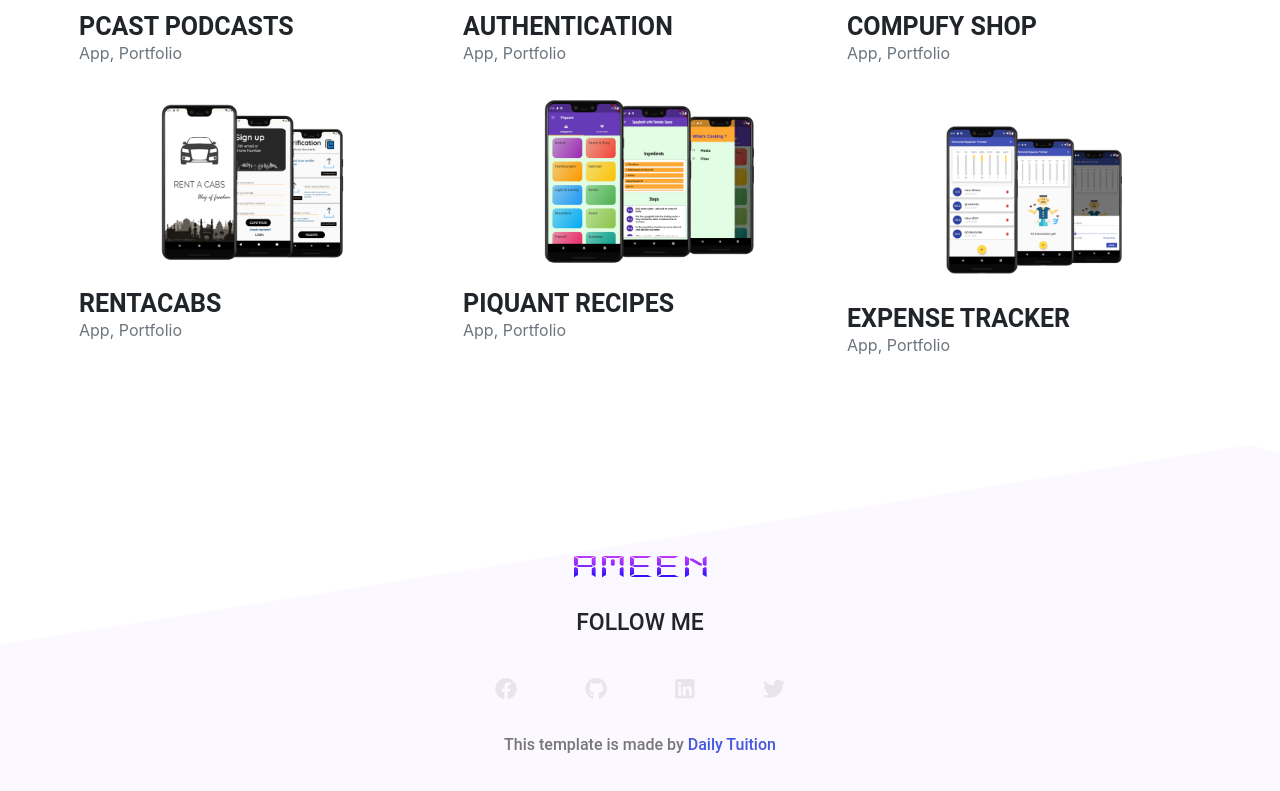
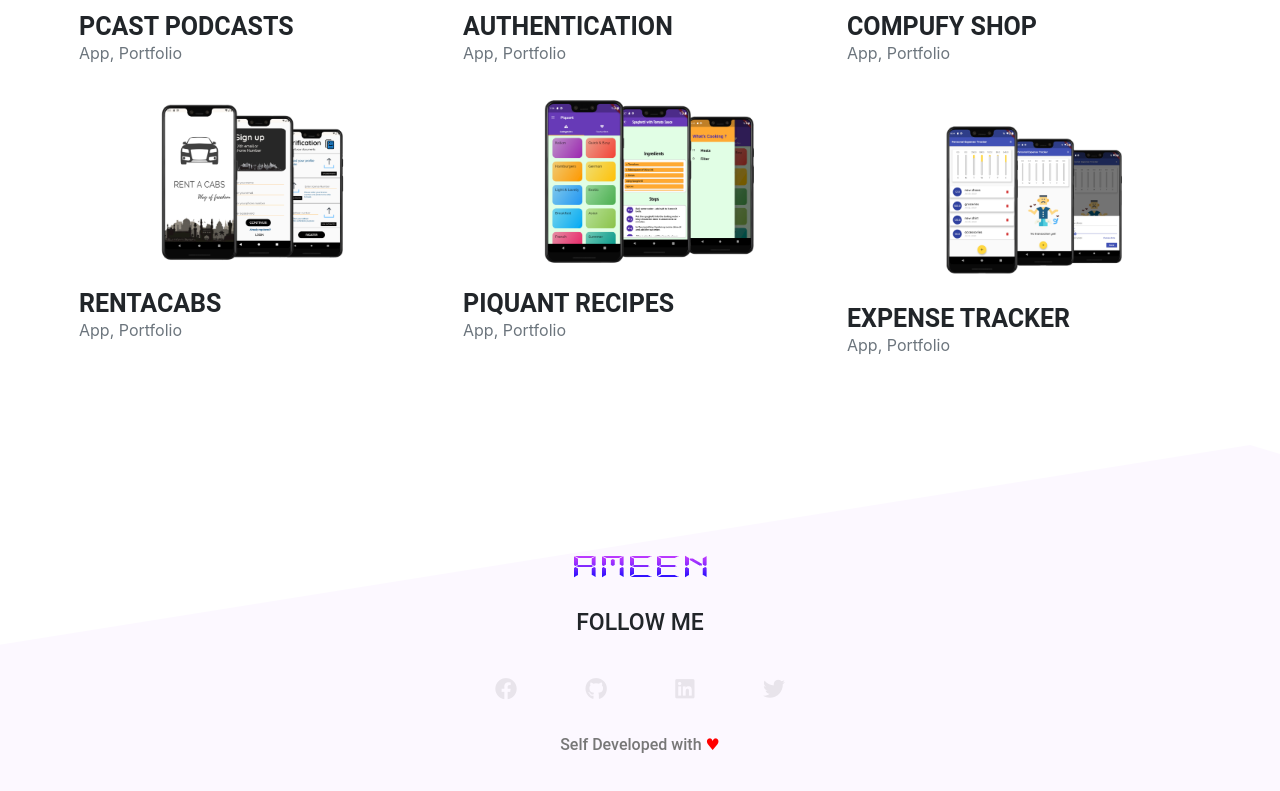
Before and after one commit to ameenulislam/ameenulislam.github.io, a plain HTML site: page index.html in a window 1280 px wide. Shown: the part 2899-3690 px from the top of the page. Drawn offline with nearby package versions, Linux system fonts and the light colour scheme; a script that the page names is missing.

Commit message:
Latest version

```diff
--- a/index.html
+++ b/index.html
@@ -338,8 +338,7 @@
                 </div>
                 <div class="copyrights text-center">
                     <p class="para">
-                        This template is made by
-                        <a href="https://www.youtube.com/channel/UCrG2Z0usOCCdUTAr4D1A8mw" target="_blank"><span style="color: var(--primary-color);">Daily Tuition</span></a>
+                        Self Developed with <span style="color: red;">&hearts;</span>
                     </p>
                 </div>
             </div>
```
